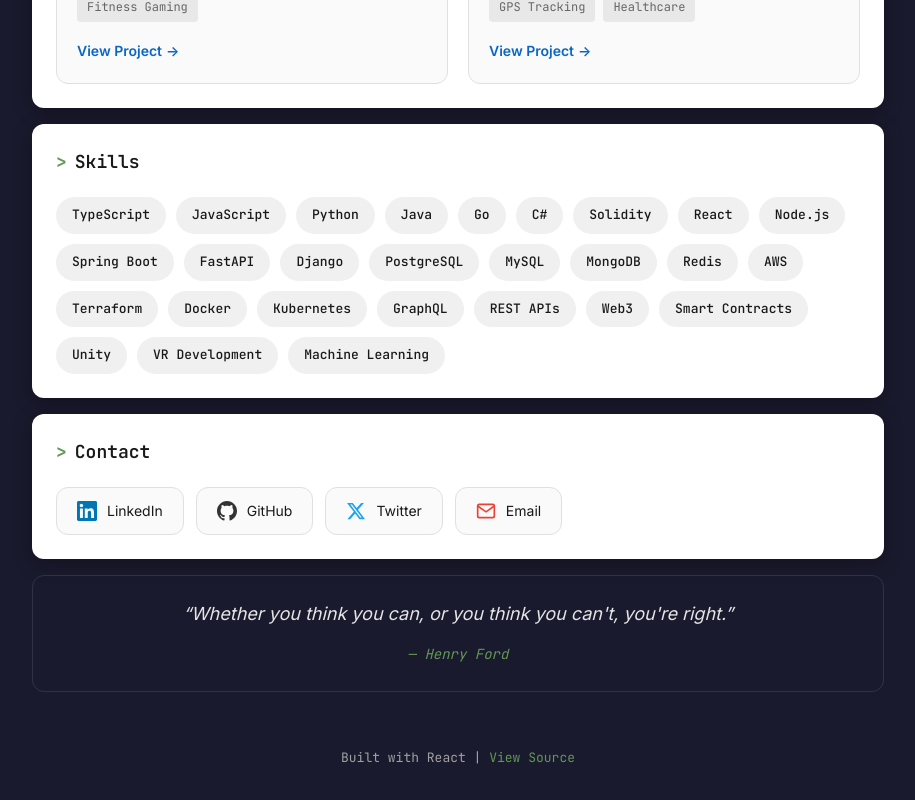
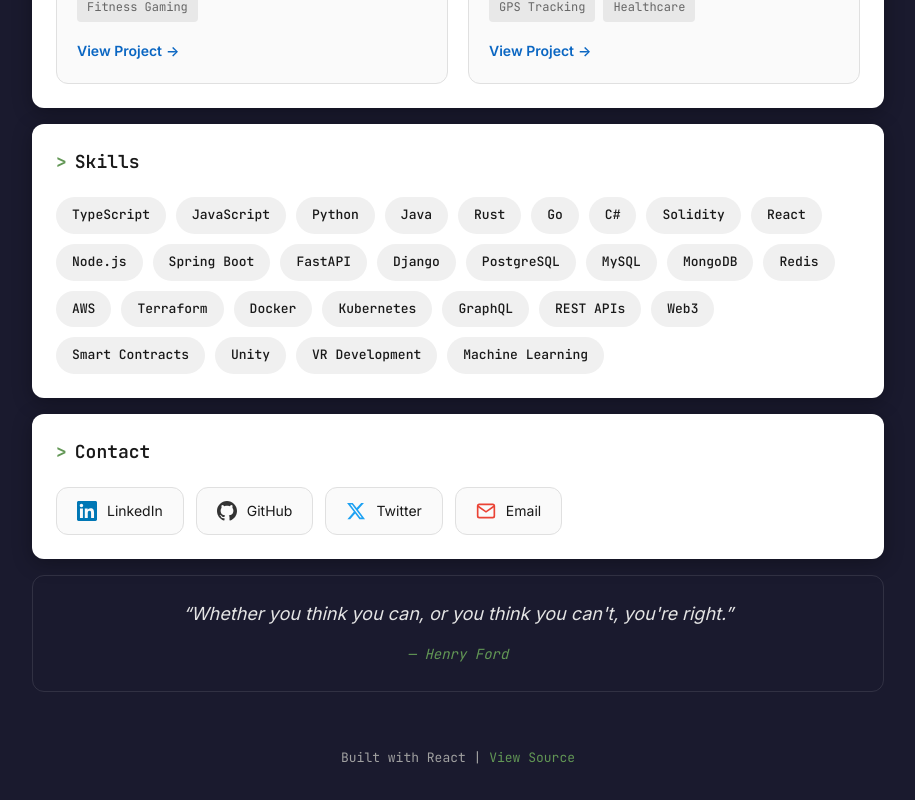
Before and after one commit to clrke/clrke.github.io, a React (Vite) app: page / in a window 1280 px wide. Shown: the part 3569-4369 px from the top of the page, without its empty margins (182-1097 px from the left). Built offline with nearby package versions, Linux system fonts and the light colour scheme.

Commit message:
feat: add Rust to skills list

```diff
--- a/src/components/Skills.jsx
+++ b/src/components/Skills.jsx
@@ -3,6 +3,7 @@ const skills = [
   'JavaScript',
   'Python',
   'Java',
+  'Rust',
   'Go',
   'C#',
   'Solidity',
```
